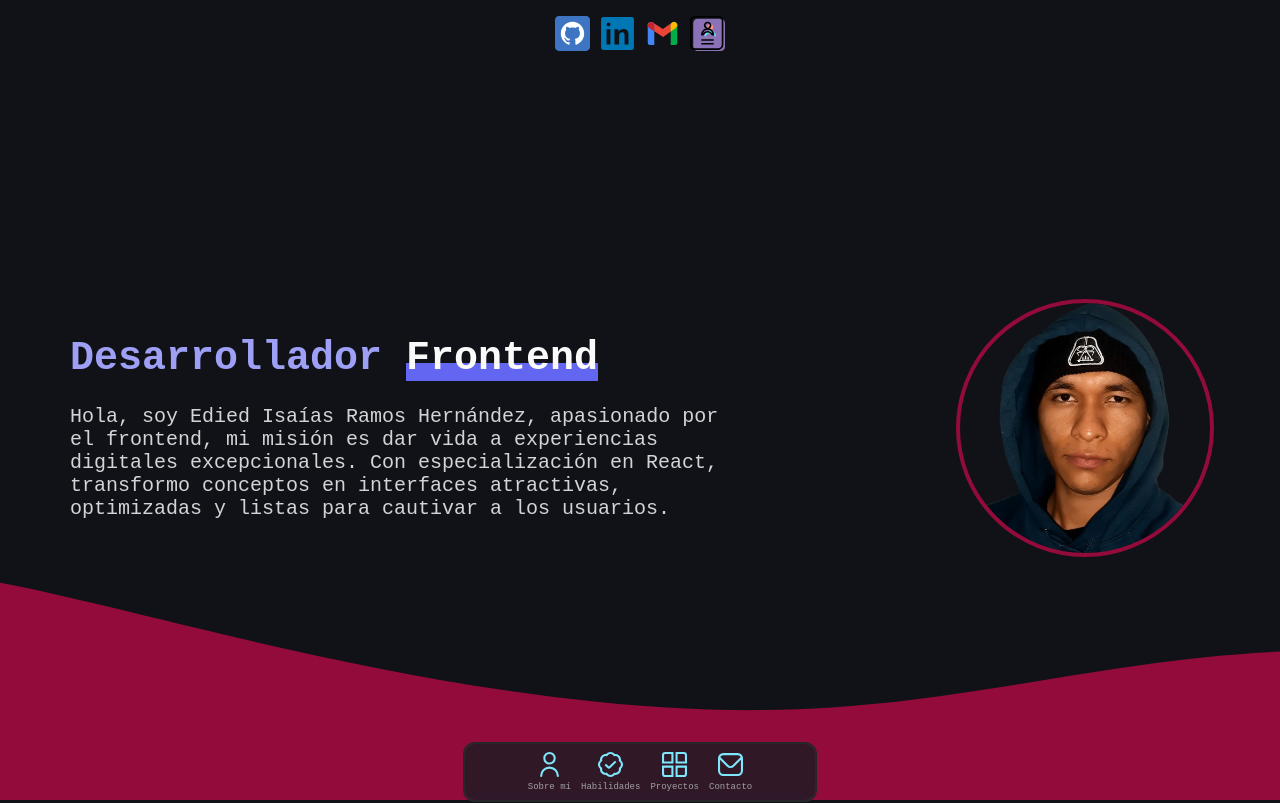
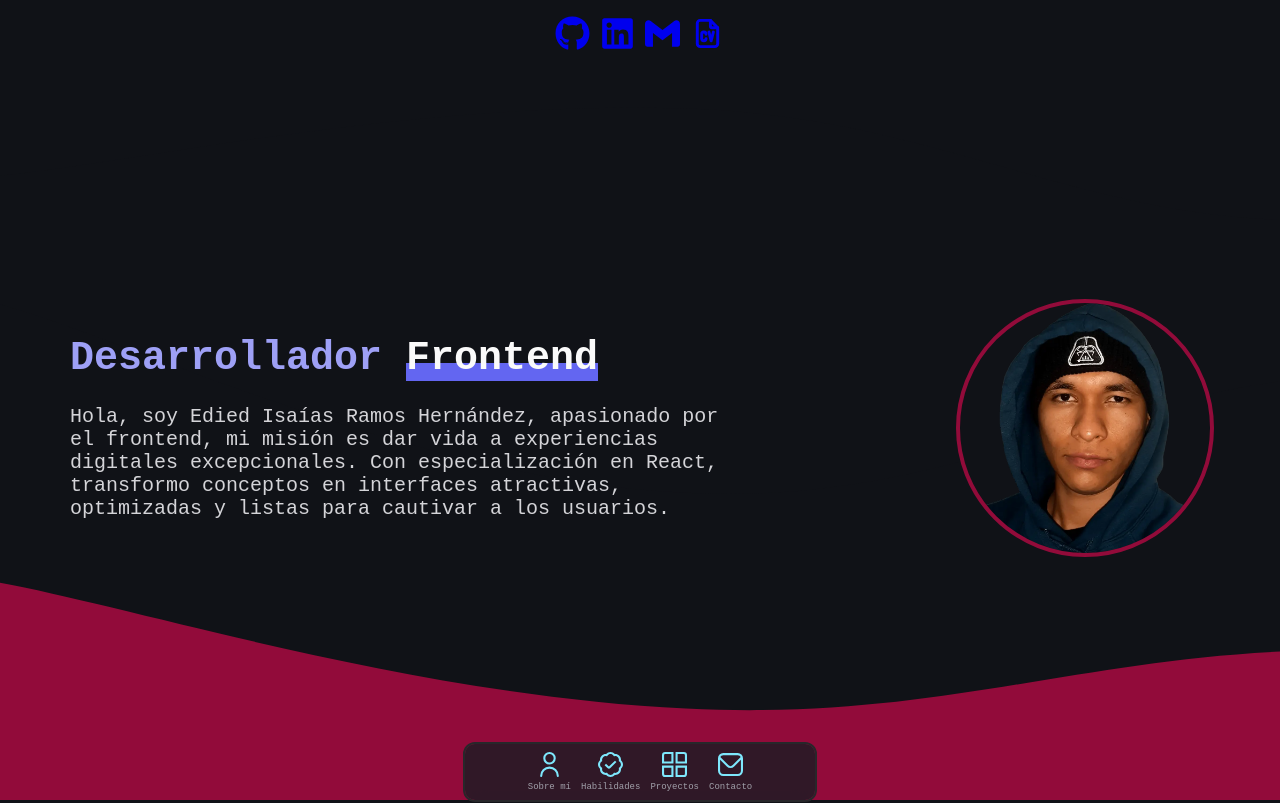
Before and after one commit to EdiedRamos/Edied, a React (Vite) app: page / in a window 1280 px wide. Shown: the top 803 px of the page. Built offline with nearby package versions, Linux system fonts and the light colour scheme; a web font is replaced by a local one.

Commit message:
chore: add react-icons and update contact icons

```diff
--- a/package.json
+++ b/package.json
@@ -12,7 +12,8 @@
   "dependencies": {
     "path": "^0.12.7",
     "react": "^18.2.0",
-    "react-dom": "^18.2.0"
+    "react-dom": "^18.2.0",
+    "react-icons": "^5.0.1"
   },
   "devDependencies": {
     "@types/react": "^18.2.15",
--- a/src/Components/Molecules/ContactCards/ContactCards.scss
+++ b/src/Components/Molecules/ContactCards/ContactCards.scss
@@ -4,8 +4,10 @@
   gap: 10px;
   margin-top: 1rem;
 
-  img {
+  img,
+  .contact-cards__icon {
     width: 35px;
+    font-size: 35px;
     transition: all 0.3s;
 
     &:hover {
--- a/src/Components/Molecules/ContactCards/ContactCards.tsx
+++ b/src/Components/Molecules/ContactCards/ContactCards.tsx
@@ -5,9 +5,9 @@ import "./ContactCards.scss";
 export const ContactCards = () => {
   return (
     <div className="contact-cards__container">
-      {contactList.map(({ name, href, icon }) => (
+      {contactList.map(({ name, href, Icon }) => (
         <a key={name} href={href} target="_blank" rel="noreferrer">
-          <img key={name} src={icon} alt={`${name} icon`} />
+          <Icon aria-label={`${name} icon`} className="contact-cards__icon" />
         </a>
       ))}
     </div>
--- a/src/Data/Contact/index.ts
+++ b/src/Data/Contact/index.ts
@@ -1,22 +1,34 @@
-import { Cv, Email, Github, Linkedin } from "@/Resources/Icons";
+import type { IconType } from "react-icons";
+
+import { FaGithub, FaLinkedin } from "react-icons/fa";
+import { SiGmail } from "react-icons/si";
+import { TbFileCv } from "react-icons/tb";
 
 type ContactT = {
   name: string;
   href: string;
-  icon: string;
+  Icon: IconType;
 };
 
 export const contactList: ContactT[] = [
-  { name: "github", href: "https://github.com/EdiedRamos", icon: Github },
+  {
+    name: "github",
+    href: "https://github.com/EdiedRamos",
+    Icon: FaGithub,
+  },
   {
     name: "linkedin",
     href: "https://www.linkedin.com/in/ediedramos/",
-    icon: Linkedin,
+    Icon: FaLinkedin,
   },
-  { name: "email", href: "mailto:edieisa22@gmail.com", icon: Email },
+  {
+    name: "email",
+    href: "mailto:edieisa22@gmail.com",
+    Icon: SiGmail,
+  },
   {
     name: "cv",
     href: "https://drive.google.com/file/d/1zy75AUfLWtG__QrRs3OoCqiKmsi8nKLs/view?usp=sharing",
-    icon: Cv,
+    Icon: TbFileCv,
   },
 ];
```
Also changed, not shown: 1 other file (tests, documents, lock files or other folders).
